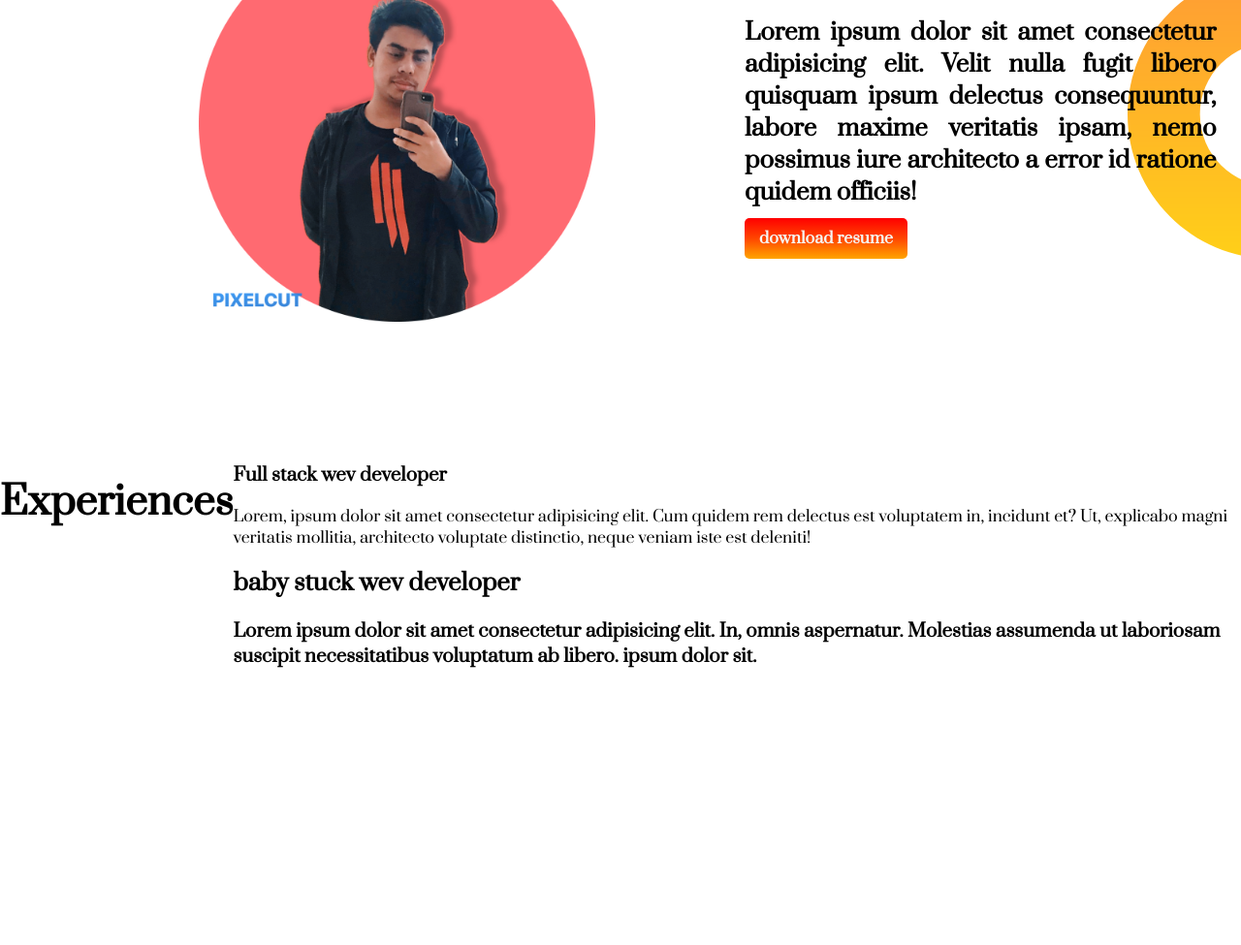
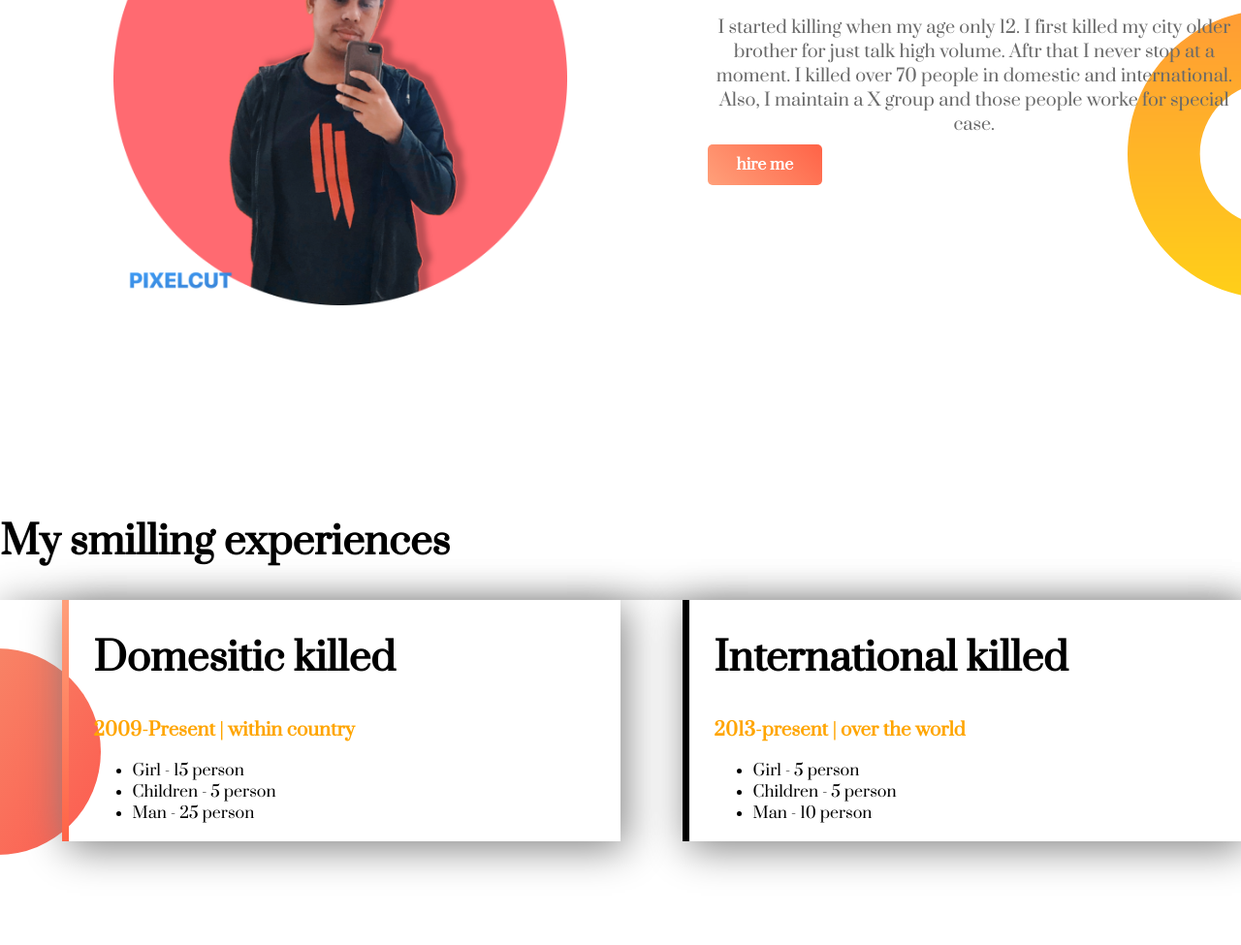
Before and after one commit to Jewel529/My-Protfully, a plain HTML site: page index.html in a window 1280 px wide. Shown: the part 742-1717 px from the top of the page at 97% size. Before the commit the page ends 1571 px from the top, so only its background shows below. Drawn offline with Linux system fonts and the light colour scheme.

Commit message:
1st chng

```diff
--- a/index.html
+++ b/index.html
@@ -10,54 +10,81 @@
     <link rel="preconnect" href="https://fonts.gstatic.com" crossorigin>
     <link href="https://fonts.googleapis.com/css2?family=Lobster&family=Prata&display=swap" rel="stylesheet">
     <link rel="stylesheet" href="style.css">
+
 </head>
 
 <body>
-    <section class="first flexable">
+    <section class="top flexible-cont">
         <div class="half-width">
             <h1><small>Welcome to the </small><span>Don area..</span></h1>
             <h1 class="color">"Tahmidur Rahaman Jewel<span>!</span>"</h1>
-            <h2>Do you interest at me?</h2>
-            <h5>Dot warry! I introduce myself so that you know well what's my level of killing power and<br> I hope you
-                never
-                underested my gun power.</h5>
-            <p>I started killing when my age only 12 with area older brother for just talk high volume. Aftr that I
-                never
-                stop at the moment I killed over 70 people in domestic and international. Also, I maintain a X group and
-                those people worke for special case. </p>
-            <a class="linkok" target="blank" href="https://www.facebook.com/t.jewel529/">hire me</a>
+            <h3>My fascinated SMILE</h3>
+            <p>I killed hundread of people within a minute by my fascinated smile. We never imagine my power even those
+                i killed. <br></p>
+            <h3>"I have a beautiful hart within <span>my fascinated SMILE!</span>". </h3>
+            <a class="anchor-button" href="">download resume</a>
+
+
+
         </div>
-        <div class="half-width"><img src="IMG_2316.PNG" alt="Thamidur Rahaman Jewel"></div>
-
-    </section>
-    <section class="second flexable">
-        <div class="half-width"><img src="images/IMG_3160.PNG" alt="My hart">
-        </div>
-        <div class="half-width image">
-            <h1>MY Protfully</h1>
-            <h2>Lorem ipsum dolor sit amet consectetur adipisicing elit. Velit nulla fugit libero quisquam ipsum
-                delectus consequuntur, labore maxime veritatis ipsam, nemo possimus iure architecto a error id ratione
-                quidem officiis!</h2>
-            <a class="linkok" target="blank" href="">download resume</a>
+        <div class="half-width"><img src="IMG_2316.PNG" alt="Thamidur Rahaman Jewel">
         </div>
 
     </section>
-    <section class="third">
-        <h1>Experiences</h1><br>
-        <div>
-            <div>
-                <h3>Full stack wev developer</h3>
-                <p>Lorem, ipsum dolor sit amet consectetur adipisicing elit. Cum quidem rem delectus est voluptatem in,
-                    incidunt et? Ut, explicabo magni veritatis mollitia, architecto voluptate distinctio, neque veniam
-                    iste est deleniti!</p>
+    <section class="dream flexible-cont">
+        <div class="half-width">
+            <img src="images/IMG_3160.PNG" alt="My hart">
+        </div>
+        <div class="half-width">
+
+            <h2>Do you interest at me<span>?</span></h2>
+            <h5>Dot warry! I introduce myself so that you know well that what's my level of killing power and<br> I hope
+                you
+                never
+                underested my gun power.</h5>
+            <p>I started killing when my age only 12. I first killed my city older brother for just talk high volume.
+                Aftr that I
+                never stop at a moment. I killed over 70 people in domestic and international. Also, I maintain a X
+                group and
+                those people worke for special case.
+            </p>
+            <a class="anchor-button" target="blank" href="https://www.linkedin.com/in/md-jewel-2218051bb/">hire me</a>
+        </div>
+
+    </section>
+    <section class="experience-area">
+        <h2>My smilling experiences</h2>
+        <div class="flexible-cont">
+            <div class="half-width" id="full-stack">
+                <h2>Domesitic killed</h2>
+                <h3>2009-Present | within country</h3>
+                <p>
+                <ul>
+                    <li>Girl - 15 person</li>
+                    <li>Children - 5 person</li>
+                    <li>Man - 25 person</li>
+                </ul>
+                </p>
             </div>
-            <div>
-                <h2>baby stuck wev developer</h2>
-                <h3>Lorem ipsum dolor sit amet consectetur adipisicing elit. In, omnis aspernatur. Molestias assumenda
-                    ut laboriosam suscipit necessitatibus voluptatum ab libero. ipsum dolor sit.</h3>
+            <div class="half-width" id="baby-">
+                <h2>International killed</h2>
+                <h3>2013-present | over the world </h3>
+                <p>
+                <ul>
+                    <li>Girl - 5 person</li>
+                    <li>Children - 5 person</li>
+                    <li>Man - 10 person</li>
+                    </p>
+
             </div>
         </div>
+
+
     </section>
+    <footer>
+        <p>© By Don, Tahmidur Rahaman Jewel.</p>
+    </footer>
+
 </body>
 
 </html>
--- a/style.css
+++ b/style.css
@@ -1,28 +1,65 @@
 body{font-family: 'Lobster', cursive;
-    font-family: 'Prata', serif;margin: 0%;}
+    font-family: 'Prata', serif;margin: 0%;
+    }
+.flexible-cont{display: flex; padding-bottom: 150px;}
+
+ .top{
+    background-image: url("images/top-banner.png");
+    background-repeat: no-repeat;
+    }
+.half-width{
+         width:50%;
+    float: left;
+    margin-left: 5%;
+    padding-left: 2%;
+     }
+     .half-width img{
+    width: 85%; padding:5%
+}
+
     h1{font-size: 40px;}
     span{color: gold;}
-    .color{color: orangered;}
-    .flexable{display: flex;}
-    .half-width{width: 50%; padding-left: 10%;}
-    .half-width img{width:80%; padding-left: 15% ;padding-top: 5%;}
-    .linkok{text-decoration: none;
-        padding: 10px 15px;
-        border-radius: 5px;
-         font-weight: 700;color:
-          whitesmoke;
-          background-image: linear-gradient(red, orangered,orange);
-     }
-     .first{background-image: url(images/top-banner.png);background-repeat: no-repeat;}
+    .color{color: orangered;
+    }
+    h5{color: dimgray}
+    .anchor-button{
+    text-decoration: none;
+    background: linear-gradient(45deg, lightsalmon, tomato);
+    padding: 10px 30px;
+    border-radius: 5px;
+    color: white;
+    font-weight: 700;
+}
+p{
+    color: dimgray; font-size: large;text-align: center;}
+    .dream{
+    background-image: url("images/dream-bg.png");
+    background-repeat: no-repeat;
+    background-position: right;
+}
+h2{
+    font-size: 40px;
+}
+.experience-area{
+    background-image: url("images/exp-bg.png");
+    background-repeat: no-repeat;
+    background-position: left;
+}
+.experience-area h3{
+    color: orange;
+}
 
-     section{
-         display: flex;
-         margin-bottom: 120px;
-         }
-         .half-width image{width: 50%;}
+.experience-area div{
+    box-shadow: 5px 7px 40px gray;
+    height: 95%;
+}
+#full-stack{
+    border-left: 7px solid;
+    border-image: linear-gradient(180deg, lightsalmon, tomato);
+    border-image-slice: 1;
+}
+#baby-{border-left: 7px solid;
+border-image: linear-gradient(180deg,blue, skyblue,);
+border-image-slice: 1;}
 
-     h2{text-align: justify; padding-right: 5%;}
-     .second{
-         background-image: url(images/dream-bg.png);
-         background-repeat: no-repeat;background-position: right;
-     }
+footer p{text-align: center;}
```
Also changed, not shown: images/jhankar.png (deleted), images/jhankar2.png (deleted), images/my-bg.png (deleted), images/my-bg2.png (deleted).
